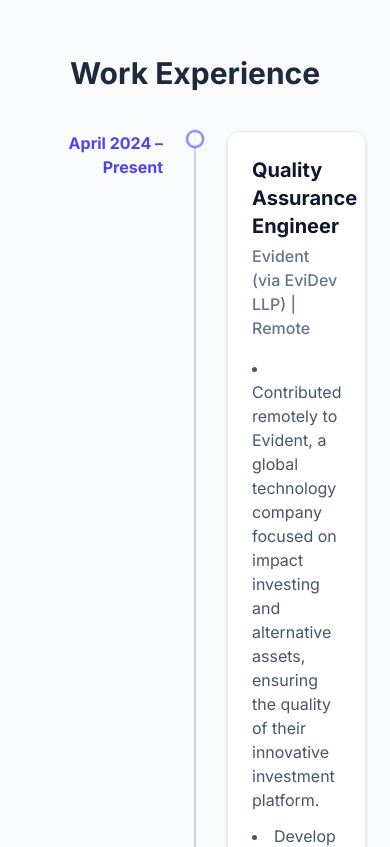
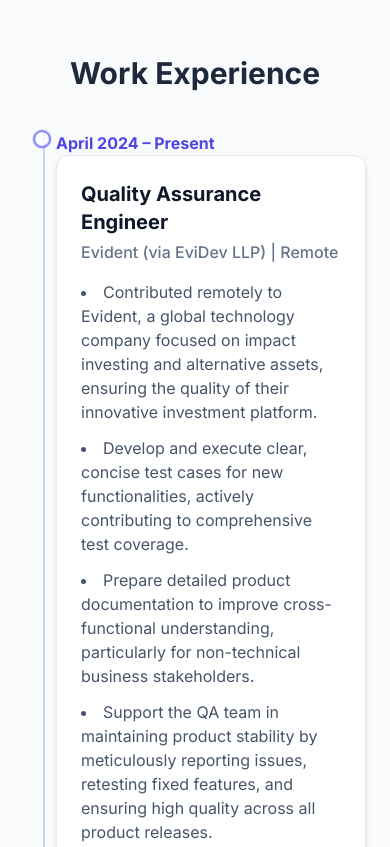
Before and after one commit to tamta1050/rohit-resume, a plain HTML site: page index.html in a window 390 px wide. Shown: the part 1520-2367 px from the top of the page. Drawn offline with nearby package versions, Linux system fonts and the light colour scheme.

Commit message:
Whole code Updated

```diff
--- a/index.html
+++ b/index.html
@@ -121,7 +121,7 @@
     <main>
         <section id="hero" class="py-20 md:py-32 bg-white">
             <div class="container mx-auto px-6 text-center flex flex-col items-center">
-                <img src="https://i.ibb.co/Q7XvkgJb/Whats-App-Image-2025-08-06-at-11-34-21-AM.jpg" alt="Rohit Kumar Tamta Profile" class="w-40 h-40 rounded-full object-cover mb-6 border-4 border-indigo-500 shadow-lg hero-animate-image" alt="Rohit Kumar Tamta Profile" class="w-40 h-40 rounded-full object-cover mb-6 border-4 border-indigo-500 shadow-lg hero-animate-image">
+                <img src="https://i.ibb.co/Q7XvkgJb/Whats-App-Image-2025-08-06-at-11-34-21-AM.jpg" alt="Rohit Kumar Tamta Profile" class="w-40 h-40 rounded-full object-cover mb-6 border-4 border-indigo-500 shadow-lg hero-animate-image">
                 <h1 class="text-4xl md:text-6xl font-bold text-slate-900 hero-animate-text">Rohit Kumar Tamta</h1>
                 <p class="mt-4 text-lg md:text-xl text-indigo-600 font-medium hero-animate-text">Quality Assurance Engineer</p>
                 <div class="mt-8 flex justify-center items-center space-x-6 text-slate-600 hero-animate-text">
@@ -158,14 +158,16 @@
             <div class="container mx-auto px-6 max-w-4xl">
                 <h2 class="text-3xl font-bold text-center text-slate-800 mb-10">Work Experience</h2>
                 <div class="relative">
-                    <div class="absolute left-1/2 -ml-px w-0.5 h-full bg-indigo-200" aria-hidden="true"></div>
+                    <!-- Vertical line - adjusted for mobile -->
+                    <div class="absolute left-[20px] md:left-1/2 -ml-px w-0.5 h-full bg-indigo-200" aria-hidden="true"></div>
                     <div class="relative space-y-12">
-                        <div class="flex items-start animated-content">
-                            <div class="flex-shrink-0 w-1/2 pr-8 text-right">
-                                <p class="font-semibold text-indigo-600">April 2024 – Present</p>
+                        <div class="flex flex-col md:flex-row md:items-start animated-content"> <!-- Each timeline item - flex-col on mobile -->
+                            <div class="w-full md:w-1/2 pr-0 md:pr-8 text-left md:text-right"> <!-- Date column - full width on mobile, text-left on mobile -->
+                                <p class="font-semibold text-indigo-600 pl-8 md:pl-0">April 2024 – Present</p> <!-- Added pl-8 for mobile alignment -->
                             </div>
-                            <div class="absolute left-1/2 -ml-2 w-4 h-4 bg-white border-2 border-indigo-500 rounded-full timeline-dot-pulse"></div>
-                            <div class="w-1/2 pl-8">
+                            <!-- Dot - adjusted for mobile -->
+                            <div class="absolute left-[18px] md:left-1/2 -ml-2 w-4 h-4 bg-white border-2 border-indigo-500 rounded-full timeline-dot-pulse"></div>
+                            <div class="w-full md:w-1/2 pl-8 md:pl-8"> <!-- Content column - full width on mobile -->
                                 <div class="bg-white p-6 rounded-xl shadow-md border border-slate-200 card-hover-effect">
                                     <h3 class="text-xl font-bold text-slate-900">Quality Assurance Engineer</h3>
                                     <p class="mt-1 text-md font-medium text-slate-500">Evident (via EviDev LLP) | Remote</p>
@@ -199,7 +201,7 @@
                     <div class="bg-white p-6 rounded-xl shadow-md border border-slate-200 animated-content card-hover-effect">
                         <h3 class="text-xl font-bold text-slate-900">Master of Computer Applications (MCA)</h3>
                         <p class="mt-1 font-medium text-slate-500">Sikkim Manipal University - Distance Education</p>
-                        <p class="mt-2 text-sm text-indigo-600">Expected: March 2027</p>
+                        <p class="mt-2 text-sm text-indigo-600">Expected: March 2025</p>
                     </div>
                     <div class="bg-white p-6 rounded-xl shadow-md border border-slate-200 animated-content card-hover-effect" style="transition-delay: 0.1s;">
                         <h3 class="text-xl font-bold text-slate-900">Software Development Engineer in Test (SDET)</h3>
```
